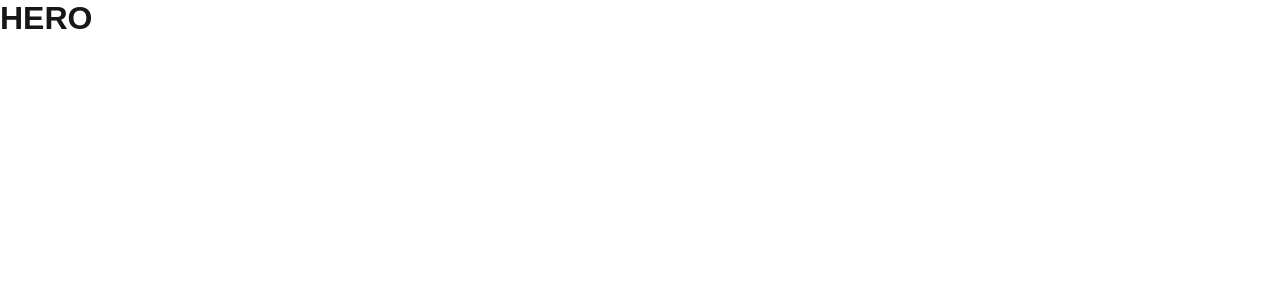
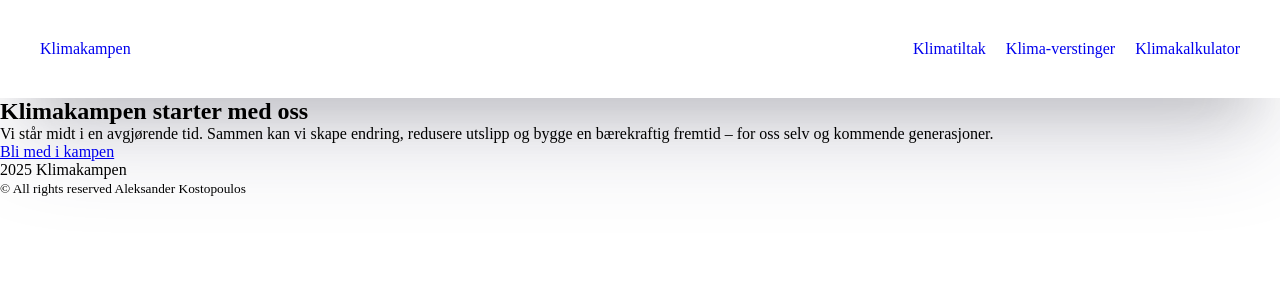
Before and after one commit to alekskosta/klimakampen, a Next.js app: page / in a window 1280 px wide. Shown: the top 300 px of the page. Built offline with nearby package versions, Linux system fonts and the light colour scheme.

Commit message:
oppsett og ferdigstilling av foreløpig header

```diff
--- /dev/null
+++ b/app/components/layout/Footer.tsx
@@ -0,0 +1,8 @@
+export default function Footer() {
+  return (
+    <footer>
+      <p>{new Date().getFullYear()} Klimakampen</p>
+      <small> © All rights reserved Aleksander Kostopoulos</small>
+    </footer>
+  );
+}
--- /dev/null
+++ b/app/components/layout/Header.module.css
@@ -0,0 +1,27 @@
+.header {
+  display: flex;
+  justify-content: space-between;
+  align-items: center;
+  padding: 2.5rem;
+  box-shadow: rgba(50, 50, 93, 0.25) 0px 50px 100px -20px,
+    rgba(0, 0, 0, 0.3) 0px 30px 60px -30px;
+}
+
+.nav {
+  display: flex;
+  flex-direction: row;
+  gap: 1.25rem;
+  list-style: none;
+}
+
+.link {
+  text-decoration: none;
+}
+
+.link:hover {
+  text-decoration: underline;
+}
+
+.link:focus-visible {
+  outline: 2px solid black;
+}
--- /dev/null
+++ b/app/components/layout/Header.tsx
@@ -0,0 +1,34 @@
+import Link from "next/link";
+import styles from "./Header.module.css";
+
+export default function Header() {
+  return (
+    <header className={styles.header}>
+      <Link href="/" className={styles.link}>
+        Klimakampen
+      </Link>
+
+      <nav>
+        <ul className={styles.nav}>
+          <li>
+            <Link href="/" className={styles.link}>
+              Klimatiltak
+            </Link>
+          </li>
+
+          <li>
+            <Link href="/" className={styles.link}>
+              Klima-verstinger
+            </Link>
+          </li>
+
+          <li>
+            <Link href="/" className={styles.link}>
+              Klimakalkulator
+            </Link>
+          </li>
+        </ul>
+      </nav>
+    </header>
+  );
+}
--- /dev/null
+++ b/app/components/sections/HeroSection.tsx
@@ -0,0 +1,17 @@
+import Link from "next/link";
+
+export default function HeroSection() {
+  return (
+    <section aria-labelledby="hero-title">
+      <h1 id="hero-title">Klimakampen starter med oss</h1>
+      <p>
+        Vi står midt i en avgjørende tid. Sammen kan vi skape endring, redusere
+        utslipp og bygge en bærekraftig fremtid – for oss selv og kommende
+        generasjoner.
+      </p>
+      <Link href="/" type="button">
+        Bli med i kampen
+      </Link>
+    </section>
+  );
+}
--- a/app/globals.css
+++ b/app/globals.css
@@ -1,42 +1,5 @@
-:root {
-  --background: #ffffff;
-  --foreground: #171717;
-}
-
-@media (prefers-color-scheme: dark) {
-  :root {
-    --background: #0a0a0a;
-    --foreground: #ededed;
-  }
-}
-
-html,
-body {
-  max-width: 100vw;
-  overflow-x: hidden;
-}
-
-body {
-  color: var(--foreground);
-  background: var(--background);
-  font-family: Arial, Helvetica, sans-serif;
-  -webkit-font-smoothing: antialiased;
-  -moz-osx-font-smoothing: grayscale;
-}
-
 * {
-  box-sizing: border-box;
   padding: 0;
   margin: 0;
+  box-sizing: border-box;
 }
-
-a {
-  color: inherit;
-  text-decoration: none;
-}
-
-@media (prefers-color-scheme: dark) {
-  html {
-    color-scheme: dark;
-  }
-}
--- a/app/layout.tsx
+++ b/app/layout.tsx
@@ -1,6 +1,8 @@
 import type { Metadata } from "next";
 import { Geist, Geist_Mono } from "next/font/google";
 import "./globals.css";
+import Header from "./components/layout/Header";
+import Footer from "./components/layout/Footer";
 
 const geistSans = Geist({
   variable: "--font-geist-sans",
@@ -25,7 +27,9 @@ export default function RootLayout({
   return (
     <html lang="en">
       <body className={`${geistSans.variable} ${geistMono.variable}`}>
-        {children}
+        <Header />
+        <main>{children}</main>
+        <Footer />
       </body>
     </html>
   );
--- a/app/page.tsx
+++ b/app/page.tsx
@@ -1,10 +1,7 @@
 import Image from "next/image";
 import styles from "./page.module.css";
+import HeroSection from "./components/sections/HeroSection";
 
 export default function Home() {
-  return (
-    <main>
-      <h1>HERO</h1>
-    </main>
-  );
+  return <HeroSection />;
 }
```
